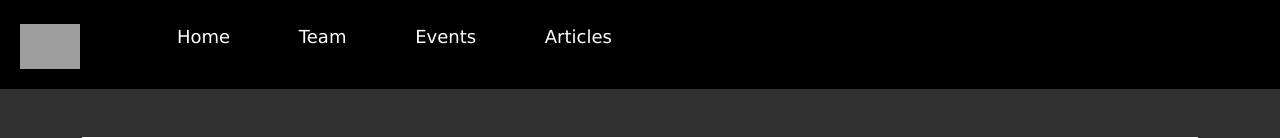
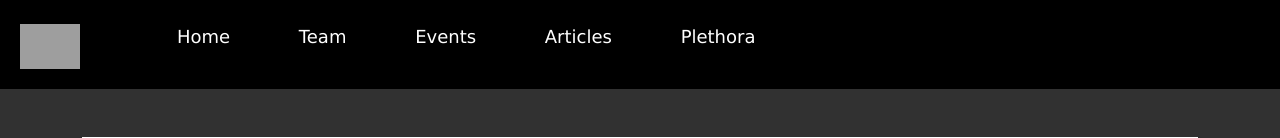
Before and after one commit to cesa-vit/CESA-Website-2022, a Flask app: page /articles in a window 1280 px wide. Shown: the top 138 px of the page. Run offline with Flask 2, Linux system fonts and the light colour scheme; some libraries are stand-ins or nearby versions; grey boxes are pictures that could not be loaded.

Commit message:
articlespage changed

```diff
--- a/templates/articlespage.html
+++ b/templates/articlespage.html
@@ -34,6 +34,7 @@
               <li><a href='/team' class="menu-btn">Team</a></li>
               <li><a href='/events' class="menu-btn">Events</a></li>
               <li><a href='/articles' class="menu-btn">Articles</a></li>
+              <li><a href='/plethora' class="menu-btn">Plethora</a></li>
             </ul>
             <div class="menu-btn">
                 <svg width="56" height="56" viewBox="0 0 75 56" fill="none" xmlns="http://www.w3.org/2000/svg">
@@ -279,7 +280,7 @@
         <li><a href='/team' data-text="Our Team">Our Team</a></li>
         <li><a href='/events' data-text="Events">Events</a></li>
         <li><a href='/articles' data-text="Events">Articles</a></li>
-        <li><a href='/plethora' data-text="Events">Plethora</a></li>
+        <!-- <li><a href='/plethora' data-text="Events">Plethora</a></li> -->
         <!-- <li><a href="#" data-text="categories">categories</a></li>
         <li><a href="#" data-text="about">about</a></li> -->
       </ul>
```
